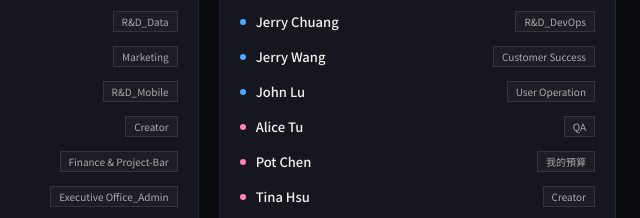
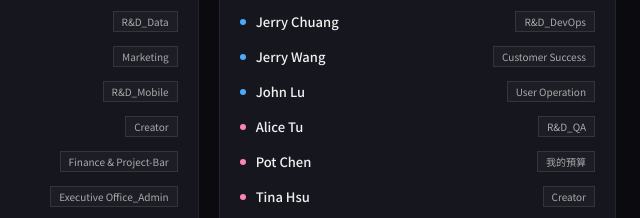
Before and after one commit to swagfinn/swag2026sportsteams, a plain HTML site: page index.html in a window 1280 px wide. Shown: the part 1315-1533 px from the top of the page, 640-1280 px from the left. Drawn offline with Linux system fonts and the light colour scheme.

Commit message:
Update index.html

```diff
--- a/index.html
+++ b/index.html
@@ -623,7 +623,7 @@
       <div class="member-row"><div class="gender-dot male"></div><div class="member-name">Jerry Chuang</div><div class="member-dept"><span class="dept-tag">R&D_DevOps</span></div></div>
       <div class="member-row"><div class="gender-dot male"></div><div class="member-name">Jerry Wang</div><div class="member-dept"><span class="dept-tag">Customer Success</span></div></div>
       <div class="member-row"><div class="gender-dot male"></div><div class="member-name">John Lu</div><div class="member-dept"><span class="dept-tag">User Operation</span></div></div>
-      <div class="member-row"><div class="gender-dot female"></div><div class="member-name">Alice Tu</div><div class="member-dept"><span class="dept-tag">QA</span></div></div>
+      <div class="member-row"><div class="gender-dot female"></div><div class="member-name">Alice Tu</div><div class="member-dept"><span class="dept-tag">R&D_QA</span></div></div>
       <div class="member-row"><div class="gender-dot female"></div><div class="member-name">Pot Chen</div><div class="member-dept"><span class="dept-tag">我的預算</span></div></div>
       <div class="member-row"><div class="gender-dot female"></div><div class="member-name">Tina Hsu</div><div class="member-dept"><span class="dept-tag">Creator</span></div></div>
       <div class="member-row"><div class="gender-dot female"></div><div class="member-name">Cody Hsu</div><div class="member-dept"><span class="dept-tag">User Operation</span></div></div>
```
